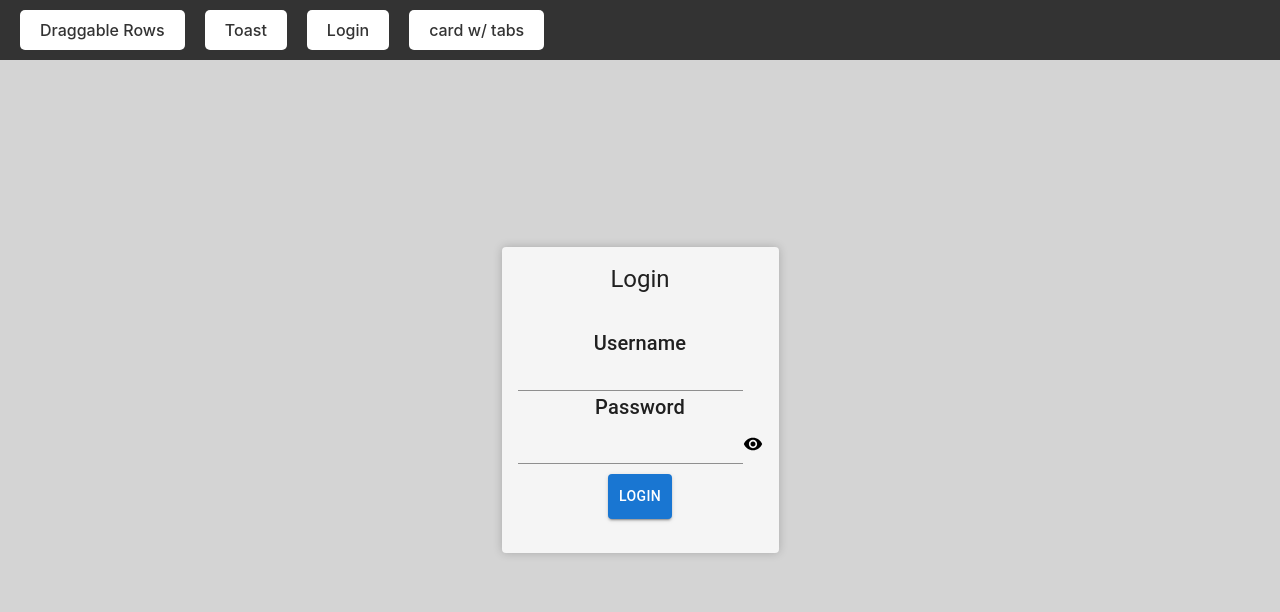
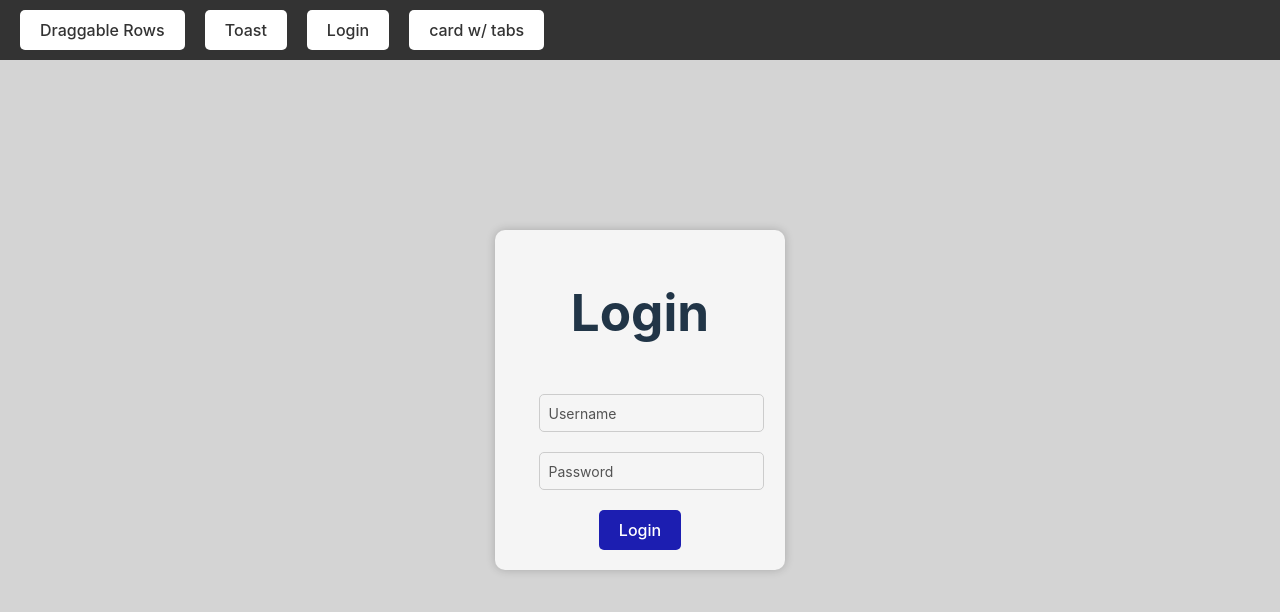
Before and after one commit to jjpete13/misc-comps, a React (Vite) app: page / in a window 1280 px wide. Both pictures are taken after a click on the button "Login". Shown: the top 612 px of the page. Built offline with nearby package versions, Linux system fonts and the light colour scheme.

Commit message:
refactors login without the use of MUI, removes mui from project

```diff
--- a/package.json
+++ b/package.json
@@ -11,8 +11,6 @@
   },
   "dependencies": {
     "@emotion/styled": "^11.13.5",
-    "@mui/icons-material": "^6.4.3",
-    "@mui/material": "^6.1.8",
     "react": "^18.3.1",
     "react-dom": "^18.3.1"
   },
--- a/src/Components.tsx
+++ b/src/Components.tsx
@@ -3,8 +3,8 @@ import DraggingTable from './dragAndDrop/DraggableRowsTable'
 import NavBar from './navBar/NavBar';
 import DisplayToast from './toast/DisplayToast';
 import ToastList from './toast/ToastList';
-import LoginModal from './Login/LoginModal';
 import CardWithTabs from './cardWithTabs/CardWithTabs';
+import Login from './Login/Login';
 
 export default function Components() {
   const [rows, setRows] = useState(["row1", "row2", "row3", "row4", "row5", "row6", "row7"]);
@@ -18,7 +18,7 @@ export default function Components() {
 const availableComponents = {
     dragAndDrop: <DraggingTable rows={rows} updateRows={updateRows}/>,
     toast: <DisplayToast />,
-    login: <LoginModal />,
+    login: <Login />,
     tabs: <CardWithTabs />,
   }
   const VisibleComponent = ({component}: {component: keyof typeof availableComponents}) => {
--- /dev/null
+++ b/src/Login/Login.css
@@ -0,0 +1,57 @@
+.login {
+  display: flex;
+  flex-direction: column;
+  align-items: center;
+  justify-content: start;
+  height: 300px;
+  width: 250px;
+  background-color: #f5f5f5;
+  border-radius: 10px;
+  box-shadow: 0px 0px 10px 0px rgba(0,0,0,0.2);
+  padding: 20px;
+
+}
+.input-group {
+  position: relative;
+  margin-bottom: 20px;
+  font-size: 14px;
+}
+#user {
+    margin-top: auto
+  }
+
+.input-group input {
+  padding: 10px;
+  border-radius: 5px;
+  border: 1px solid #ccc;
+  width: 100%;
+  font-size: inherit;
+  background: transparent;
+  outline: none;
+}
+
+.input-group label {
+  position: absolute;
+  top: 50%;
+  left: 10px;
+  transform: translateY(-50%);
+  pointer-events: none;
+  color: #535353;
+  transition: 0.3s;
+  font-size: inherit;
+}
+
+.input-group input:focus~label {
+  top: 0px;
+  font-size: calc(inherit - 2px);
+  color: #000000;
+}
+
+button {
+  padding: 10px 20px;
+  background-color: #1c1eb1;
+  color: #fff;
+  border: none;
+  border-radius: 5px;
+  cursor: pointer;
+}
--- /dev/null
+++ b/src/Login/Login.tsx
@@ -0,0 +1,46 @@
+import { useRef } from "react";
+import "./Login.css";
+import { toast } from "../toast/toastObserver";
+
+// TODO: add rgb border and button to trigger it
+export default function Login() {
+  const userRef = useRef<HTMLInputElement>(null);
+  const passRef = useRef<HTMLInputElement>(null);
+
+  const handleOnBlur = (id: string, ref: React.RefObject<HTMLInputElement>) => {
+    if (ref.current?.value !== null && ref.current?.value !== "") {
+      (document.getElementById(id) as HTMLDivElement).style.opacity = "0";
+    }
+  }
+
+  const handleOnFocus = (id: string, ref: React.RefObject<HTMLInputElement>) => {
+    if (ref.current?.value !== null) {
+      (document.getElementById(id) as HTMLDivElement).style.opacity = "1";
+    }
+  }
+
+  return (
+    <div className="login">
+      <h1>Login</h1>
+      <div className="input-group" id='user'>
+        <input
+          type="text"
+          ref={userRef}
+          onBlur={() => handleOnBlur("user-label", userRef)}
+          onFocus={() => {handleOnFocus("user-label", userRef)}}
+        />
+          <label htmlFor="username" id="user-label">Username</label>
+      </div>
+      <div className="input-group">
+        <input
+          type="password"
+          ref={passRef}
+          onBlur={() => handleOnBlur("password-label", passRef)}
+          onFocus={() => {handleOnFocus("password-label", passRef)}}
+          />
+        <label htmlFor="password" id="password-label">Password</label>
+      </div>
+      <button onClick={() => toast.success("Login successful")}>Login</button>
+    </div>
+  )
+}
--- a/src/Login/LoginModal.tsx
+++ /dev/null
@@ -1,91 +0,0 @@
-import { Button, Card, CardContent, CardHeader, Input, Typography } from "@mui/material";
-import { useRef, useState } from "react";
-import VisibilityIcon from "@mui/icons-material/Visibility";
-import VisibilityOff from "@mui/icons-material/VisibilityOff";
-import { toast } from "../toast/toastObserver";
-
-export default function LoginModal() {
-  const [reveal, setReveal] = useState(false);
-  const inputRef = useRef("");
-
-  const handleReveal = () => {
-    setReveal(() => !reveal);
-  };
-
-  const handleLogin = () => {
-    toast.success("Login successful");
-  };
-
-
-  return (
-    <div
-      style={{
-        display: "flex",
-        justifyContent: "center",
-        alignItems: "center",
-      }}
-    >
-      <Card title="Login" sx={{ maxWidth: 345, backgroundColor: "#f5f5f5", boxShadow: "0px 0px 10px 0px rgba(0,0,0,0.2)" }}>
-        <CardHeader align="center" title="Login" />
-        <CardContent sx={{textAlign: "left"}}>
-          <Typography variant="h6" align="center">Username</Typography>
-          <Input sx={{width: "calc(100% - 20px)"}}/>
-          <Typography variant="h6" align="center">Password</Typography>
-          <Input
-            sx={{padding: '4px 0 5px 5px'}}
-            type={!reveal ? "password" : "text"}
-            ref={inputRef}
-          />
-          <Button
-            sx={{
-              align: "center",
-              margin: "0px",
-              padding: "0px",
-              minWidth: "0px",
-              width: "fit-content",
-            }}
-            onClick={handleReveal}
-          >
-            {!reveal ? (
-              <VisibilityIcon
-              fontSize="small"
-                sx={{
-                  color: "black",
-                }}
-              />
-            ) : (
-              <VisibilityOff
-              fontSize="small"
-                sx={{
-                  color: "black",
-                }}
-              />
-            )}
-          </Button>
-
-          <br />
-          <div
-            style={{
-              display: "flex",
-              justifyContent: "center",
-              alignItems: "center",
-            }}
-          >
-            <Button
-              variant="contained"
-              sx={{
-                align: "center",
-                margin: "10px",
-                padding: "10px",
-                justifyContent: "center",
-              }}
-              onClick={handleLogin}
-            >
-              Login
-            </Button>
-          </div>
-        </CardContent>
-      </Card>
-    </div>
-  );
-}
```
Also changed, not shown: 1 other file (tests, documents, lock files or other folders).
